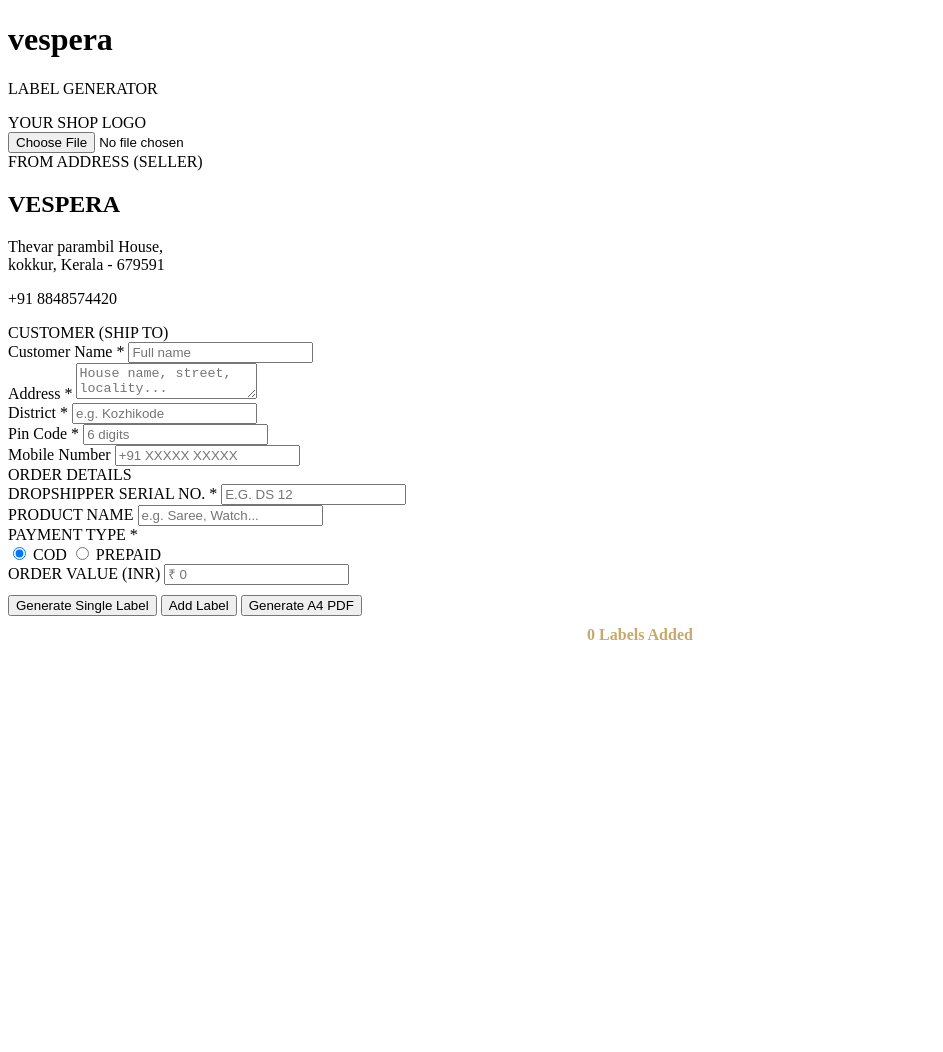
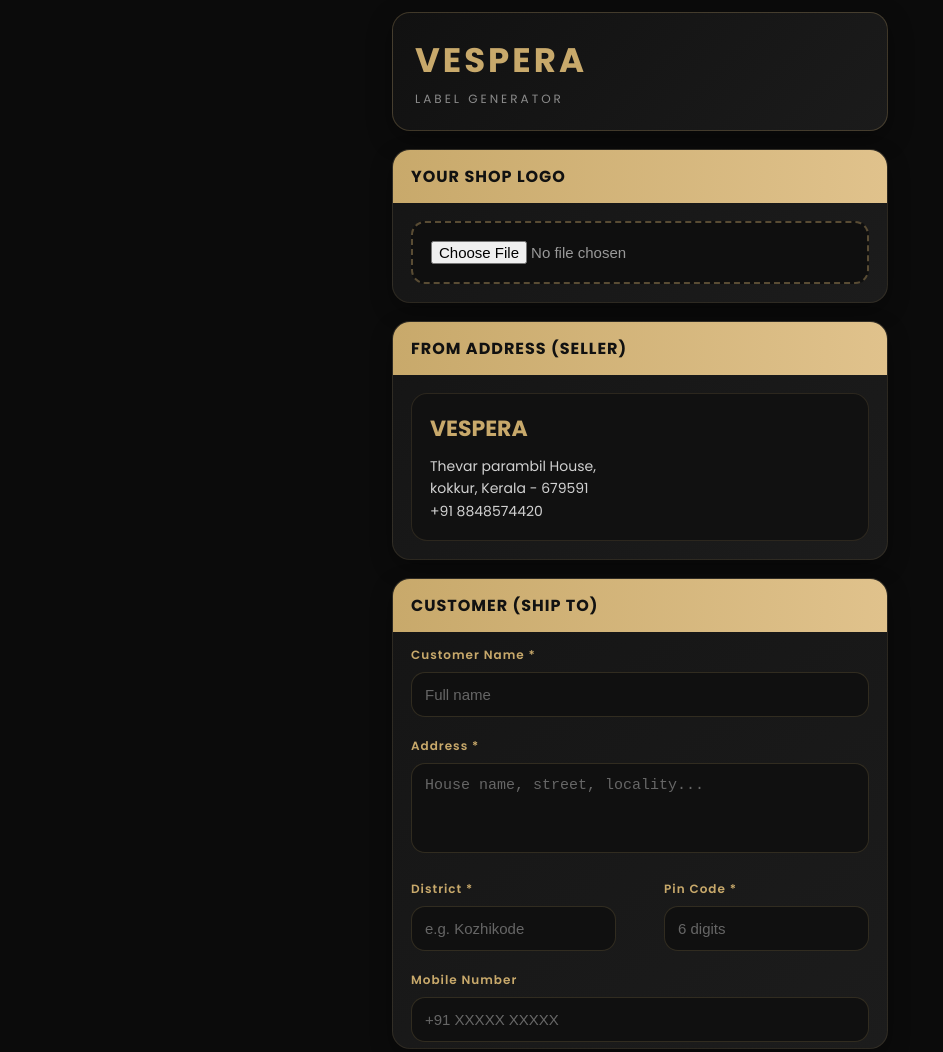
Before and after one commit to vesperastores/VESPERA, a plain HTML site: page index.html in a window 1280 px wide. Shown: the top 1052 px of the page, without its empty margins (0-943 px from the left). Before the commit the page ends 800 px from the top, so only its background shows below. Drawn offline with nearby package versions, Linux system fonts and the light colour scheme.

Commit message:
Update style.css

```diff
--- a/style.css
+++ b/style.css
@@ -1,94 +1,241 @@
-ount}`,X(92),Y(138),{align:"right"});
+*{
+    margin:0;
+    padding:0;
+    box-sizing:border-box;
+}
 
-doc.line(X(3),Y(143),X(97),Y(143));
+body{
+    background:#0b0b0b;
+    font-family:'Poppins',sans-serif;
+    color:white;
+    min-height:100vh;
+}
 
-// RETURN + THANK YOU
-doc.line(X(50),Y(143),X(50),Y(160));
+.container{
+    max-width:520px;
+    margin:auto;
+    padding:12px;
+}
 
-FS(8);
-doc.text("RETURN ADDRESS",X(8),Y(149));
+.header{
+    background:
+    linear-gradient(
+    135deg,
+    #111111,
+    #1b1b1b
+    );
+    padding:22px;
+    border-radius:18px;
+    margin-bottom:18px;
+    border:1px solid rgba(200,169,107,0.25);
+    box-shadow:
+    0 8px 25px rgba(0,0,0,0.35);
+}
 
-FS(5);
-doc.text([
-"Name : Muhammed Sufiyan",
-"Mobile : 8281088967",
-"Address : Anapparambil House",
-"State : Kerala",
-"Pincode : 679536",
-"Area : Arakkal HMC Road",
-"City : Chalissery"
-],X(8),Y(152));
+.header h1{
+    color:#c8a96b;
+    font-size:34px;
+    font-weight:700;
+    letter-spacing:3px;
+    text-transform:uppercase;
+}
 
-FS(10);
-doc.text("THANK YOU",X(63),Y(149));
+.header p{
+    color:#8b8b8b;
+    letter-spacing:3px;
+    margin-top:4px;
+    font-size:12px;
+}
 
-FS(7);
-doc.text("We deliver happiness!",X(63),Y(155));
-doc.text("www.vespera.in",X(63),Y(160));
+.card{
+    background:
+    linear-gradient(
+    145deg,
+    #151515,
+    #1c1c1c
+    );
+    border-radius:18px;
+    overflow:hidden;
+    margin-bottom:18px;
+    border:1px solid rgba(200,169,107,0.12);
+    box-shadow:
+    0 8px 22px rgba(0,0,0,0.3);
+    color:white;
+}
 
-// FOOTER
-doc.setFillColor(0);
-doc.rect(X(3),Y(161),94*s,4*s,"F");
+.card-title{
+    background:
+    linear-gradient(
+    90deg,
+    #c8a96b,
+    #e0c28c
+    );
+    color:#111;
+    padding:14px 18px;
+    font-weight:700;
+    font-size:16px;
+    letter-spacing:1px;
+}
+
+.upload-box{
+    padding:18px;
+}
+
+.upload-box input{
+    width:100%;
+    background:#0f0f0f;
+    border:2px dashed rgba(200,169,107,0.4);
+    border-radius:14px;
+    padding:18px;
+    color:#999;
+}
+
+.seller-box{
+    margin:18px;
+    background:#111;
+    border:1px solid rgba(200,169,107,0.15);
+    padding:18px;
+    border-radius:16px;
+}
+
+.seller-box h2{
+    color:#c8a96b;
+    margin-bottom:10px;
+    font-size:22px;
+}
+
+.seller-box p{
+    color:#d1d1d1;
+    line-height:1.6;
+    font-size:14px;
+}
+
+.form-group{
+    padding:14px 18px 6px;
+}
+
+label{
+    display:block;
+    margin-bottom:8px;
+    color:#c8a96b;
+    font-weight:600;
+    letter-spacing:1px;
+    font-size:12px;
+}
+
+input,
+textarea{
+    width:100%;
+    padding:13px;
+    border-radius:14px;
+    border:1px solid rgba(200,169,107,0.18);
+    background:#101010;
+    color:white;
+    font-size:15px;
+    outline:none;
+    transition:0.3s;
+}
+
+textarea{
+    min-height:90px;
+    resize:none;
+}
+
+input::placeholder,
+textarea::placeholder{
+    color:#666;
+}
+
+input:focus,
+textarea:focus{
+    border-color:#c8a96b;
+    box-shadow:
+    0 0 14px rgba(200,169,107,0.12);
+}
+
+.row{
+    display:flex;
+    gap:12px;
+}
+
+.row .form-group{
+    flex:1;
+}
+
+.payment-options{
+    display:flex;
+    gap:12px;
+}
+
+.radio-box{
+    flex:1;
+    background:#111;
+    border:1px solid rgba(200,169,107,0.15);
+    padding:14px;
+    border-radius:14px;
+    text-align:center;
+    font-size:15px;
+    cursor:pointer;
+    transition:0.3s;
+    color:#ddd;
+}
+
+.radio-box:hover{
+    border-color:#c8a96b;
+}
+
+.radio-box input{
+    width:auto;
+    margin-right:8px;
+}
+
+button{
+    width:calc(100% - 36px);
+    margin:18px;
+    padding:15px;
+    border:none;
+    border-radius:16px;
+    background:
+    linear-gradient(
+    135deg,
+    #c8a96b,
+    #f1d39a
+    );
+    color:#111;
+    font-size:16px;
+    font-weight:700;
+    cursor:pointer;
+    transition:0.3s;
+    letter-spacing:1px;
+}
+
+button:hover{
+    transform:translateY(-2px);
+    box-shadow:
+    0 10px 20px rgba(200,169,107,0.2);
+}
+
+@media(max-width:600px){
+
+    .container{
+        padding:10px;
+    }
+
+    .row{
+        flex-direction:column;
+        gap:0;
+    }
+
+    .payment-options{
+        flex-direction:column;
+    }
+
+    .header{
+        padding:18px;
+    }
+
+    .header h1{
+        font-size:28px;
+    }
 
 }
-
-function generateA4PDF(){
-
-if(labels.length === 0){
-alert("Add at least one label first");
-return;
-}
-
-const doc = new jsPDF({
-orientation:"portrait",
-unit:"mm",
-format:"a4"
-});
-
-const positions = [
-[9,0],
-[114,0],
-[9,148.5],
-[114,148.5]
-];
-
-labels.forEach((label,index)=>{
-
-if(index > 0 && index % 4 === 0){
-doc.addPage();
-}
-
-const pos = positions[index % 4];
-
-drawLabel(doc,pos[0],pos[1],label);
-
-});
-
-doc.save("vespera-a4-labels.pdf");
-
-}
-
-function generatePDF(){
-
-const data = {
-customer: document.getElementById("customerName").value  "Customer",
-address: document.getElementById("address").value  "-",
-pin: document.getElementById("pincode").value  "-",
-phone: document.getElementById("phone").value  "-",
-product: document.getElementById("product").value  "Product",
-amount: document.getElementById("orderValue").value  "0",
-serial: document.getElementById("serial").value  "DS1",
-payment: document.querySelector('input[name="payment"]:checked')?.value || "COD"
-};
-
-const doc = new jsPDF({
-orientation:"portrait",
-unit:"mm",
-format:[100,170]
-});
-
-drawLabel(doc,0,0,data);
-
-doc.save(shipping-label-${data.serial}.pdf);
-
-}
```
